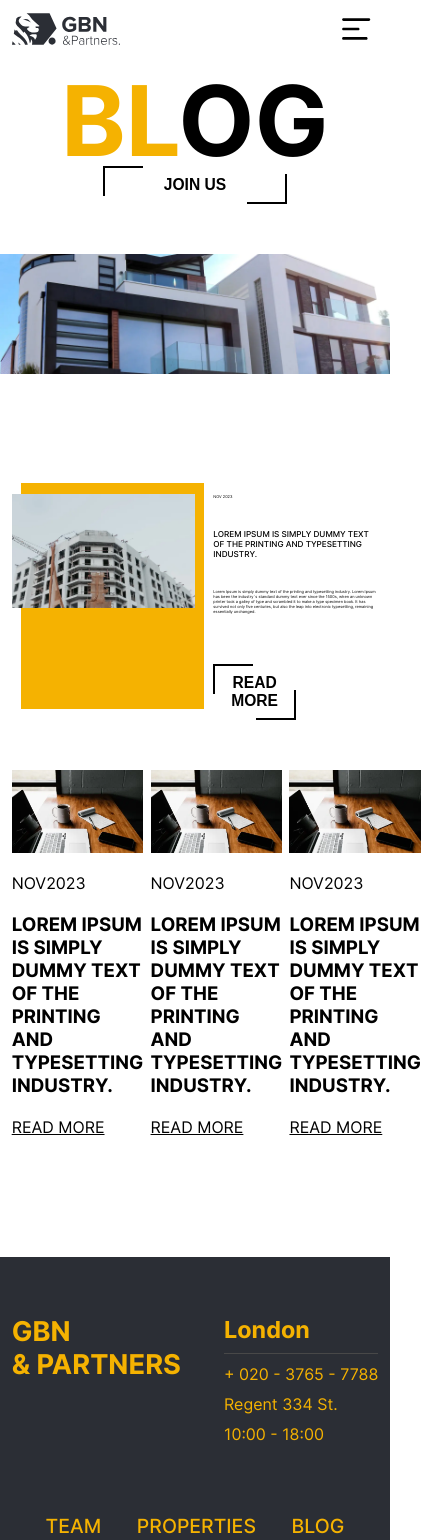
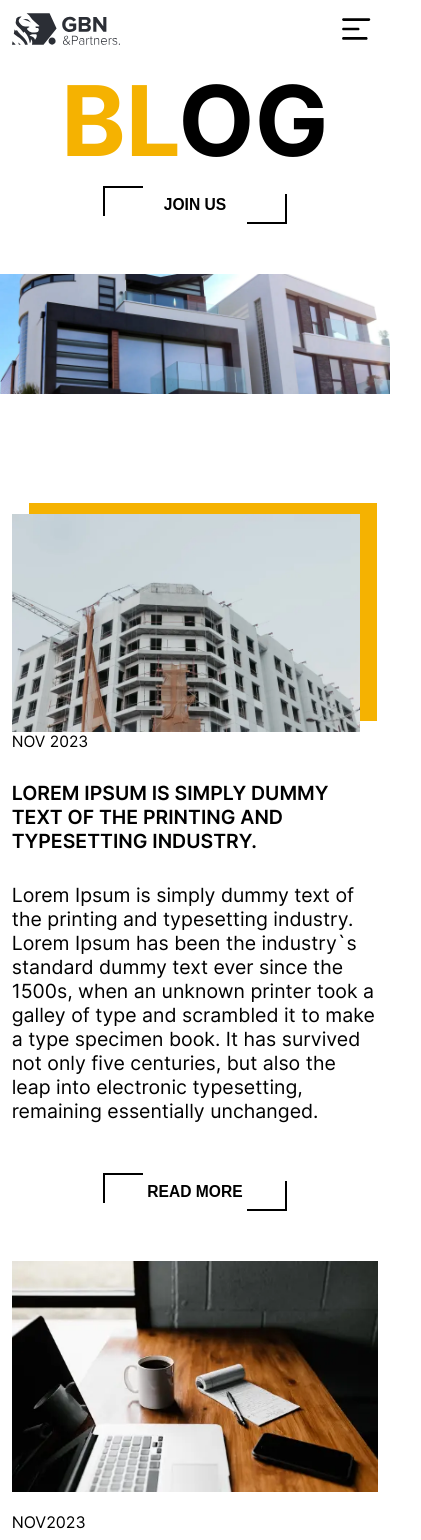
Before and after one commit to Ronddaa/realEstate, a React (Vite) app: page /blog in a window 390 px wide. Shown: the top 1540 px of the page, 421 px wide, since content can reach past the window. Built offline with nearby package versions, Linux system fonts and the light colour scheme.

Commit message:
blog mob

```diff
--- a/src/components/Blog.css
+++ b/src/components/Blog.css
@@ -82,3 +82,40 @@
 .OldNewsCard:focus {
   transform: scale(1.1);
 }
+
+@media (max-width: 445px){
+  .titleBlog{
+    margin-bottom: 20px;
+  }
+  .ourBlogSection{
+    margin-bottom: 40px;
+  }
+  .wrapperLastNews{
+    flex-direction: column;
+  }
+  .wrapperLastNewsIMG{
+    max-width: 95%;
+  }
+  .wrapperLastNewsInfo{
+    max-width: 100%;
+  }
+  .textDateOfPublication{
+    font-size: 4vw;
+  }
+  .titleLastNews{
+    font-size: 5vw;
+    font-weight: 600;
+  }
+  .ingoAboutNews{
+    font-size: 5vw;
+  }
+  .mainContactBtnNewsReadMore{
+    margin: 0 auto;
+  }
+  .wrapperOldNews{
+    flex-direction: column;
+  }
+  .linkToReadAboutOldNews{
+    margin-bottom: 20px;
+  }
+}
```
